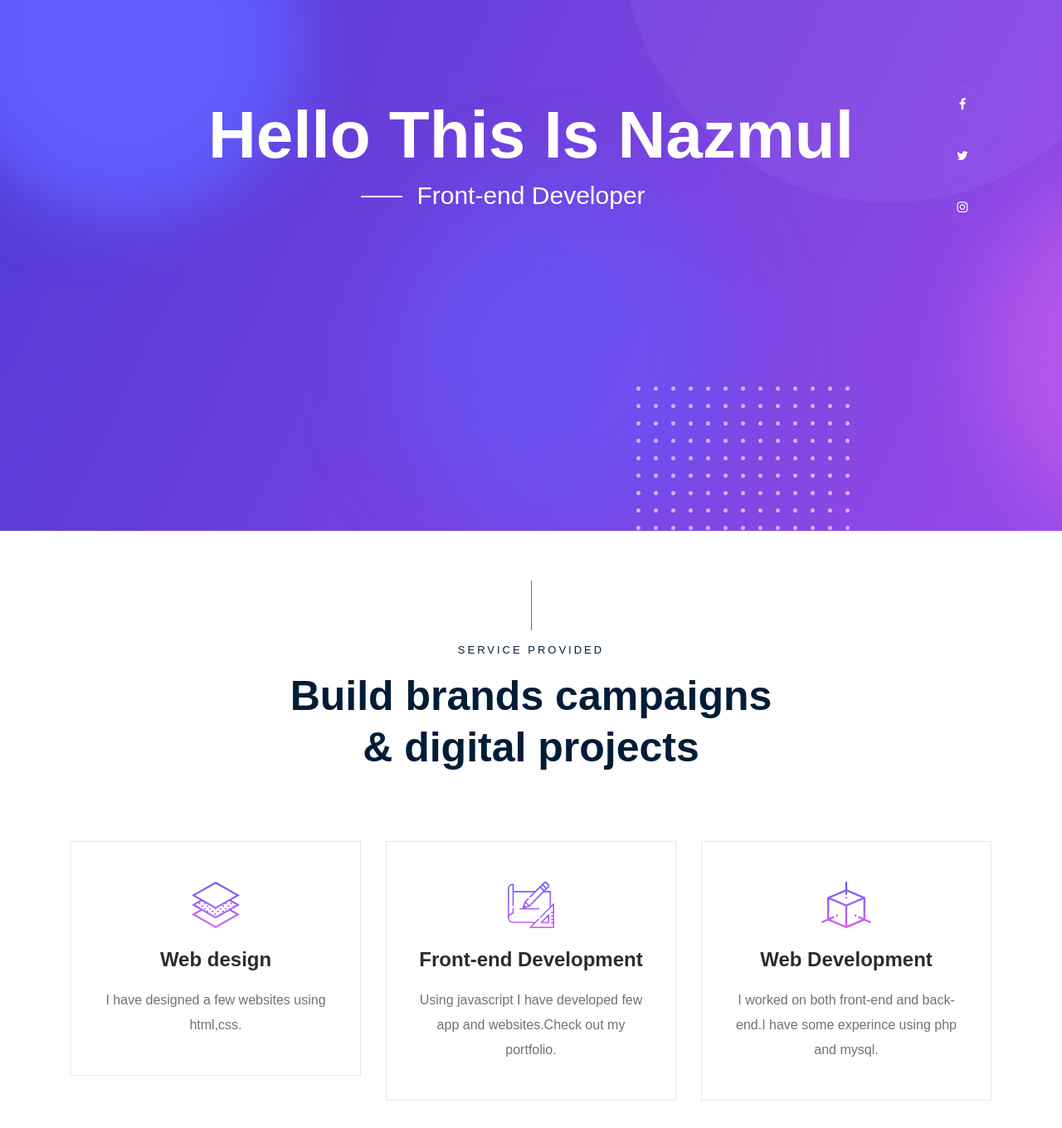
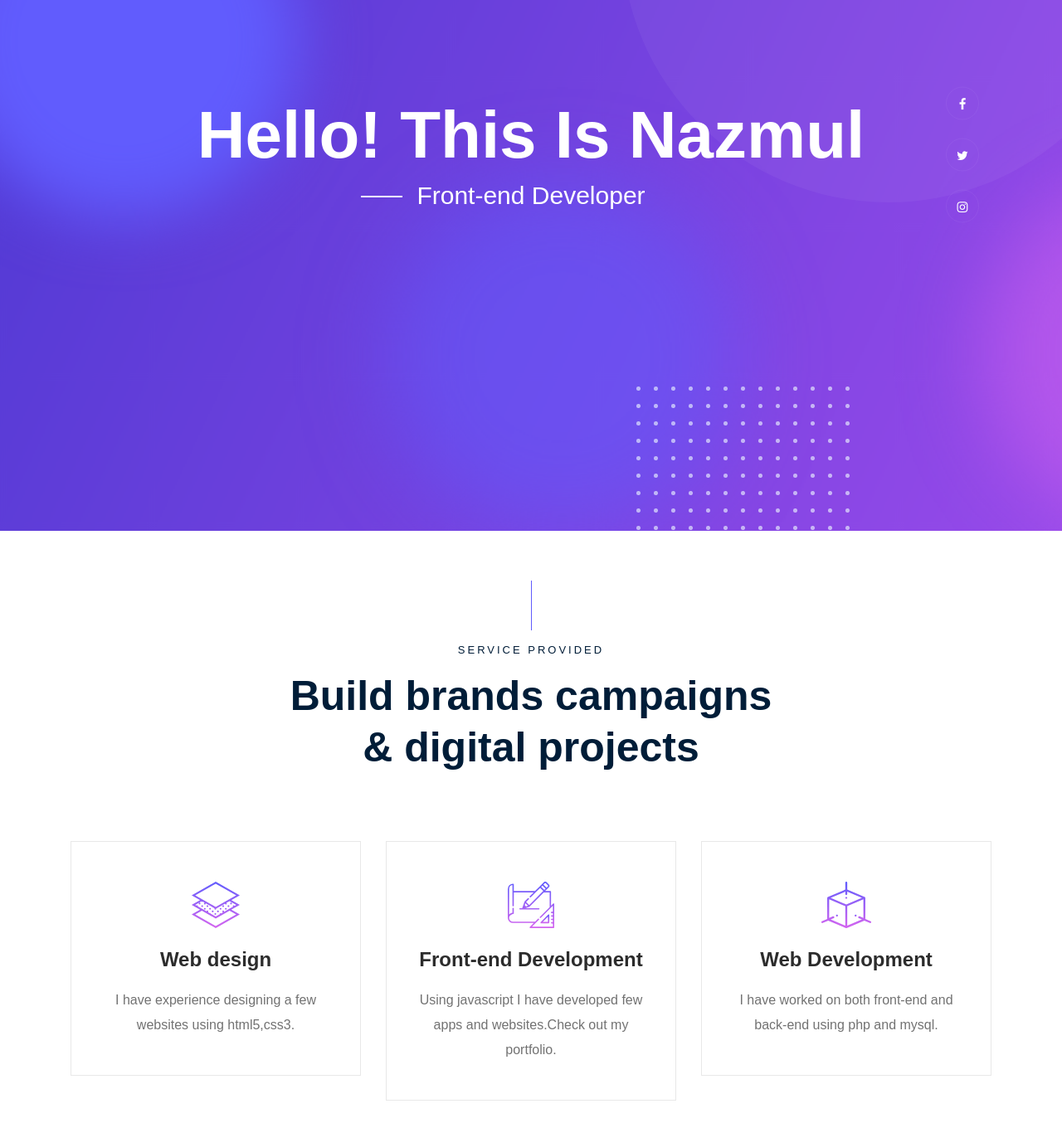
Before and after one commit to nazmulislamsaki/Final_Portfolio, a plain HTML site: page index.html in a window 1280 px wide. Shown: the part 260-1620 px from the top of the page at 83% size. Drawn offline with Linux system fonts and the light colour scheme; a web font is replaced by a local one.

Commit message:
4th commit

```diff
--- a/index.html
+++ b/index.html
@@ -97,7 +97,7 @@
                     <div class="col-xl-12">
                         <div class="slider_text text-center">
                             <h3>
-                                Hello This is Nazmul
+                                Hello! This is Nazmul
                             </h3>
                             <span>Front-end Developer</span>
                         </div>
@@ -127,7 +127,7 @@
                             <img src="img/svg_icon/1.svg" alt="">
                         </div>
                         <h3>Web design</h3>
-                        <p>I have designed a few websites using html,css.</p>
+                        <p>I have experience designing a few websites using html5,css3.</p>
                     </div>
                 </div>
                 <div class="col-xl-4 col-md-4">
@@ -136,7 +136,7 @@
                             <img src="img/svg_icon/2.svg" alt="">
                         </div>
                         <h3>Front-end Development</h3>
-                        <p>Using javascript I have developed few app and websites.Check out my portfolio. </p>
+                        <p>Using javascript I have developed few apps and websites.Check out my portfolio. </p>
                     </div>
                 </div>
                 <div class="col-xl-4 col-md-4">
@@ -145,7 +145,7 @@
                             <img src="img/svg_icon/3.svg" alt="">
                         </div>
                         <h3>Web Development</h3>
-                        <p>I worked on both front-end and back-end.I have some experince using php and mysql.</p>
+                        <p>I have worked on both front-end and back-end using php and mysql.</p>
                     </div>
                 </div>
             </div>
```
Also changed, not shown: portfolio.html (+1 -1 lines), services.html (+3 -3 lines).
